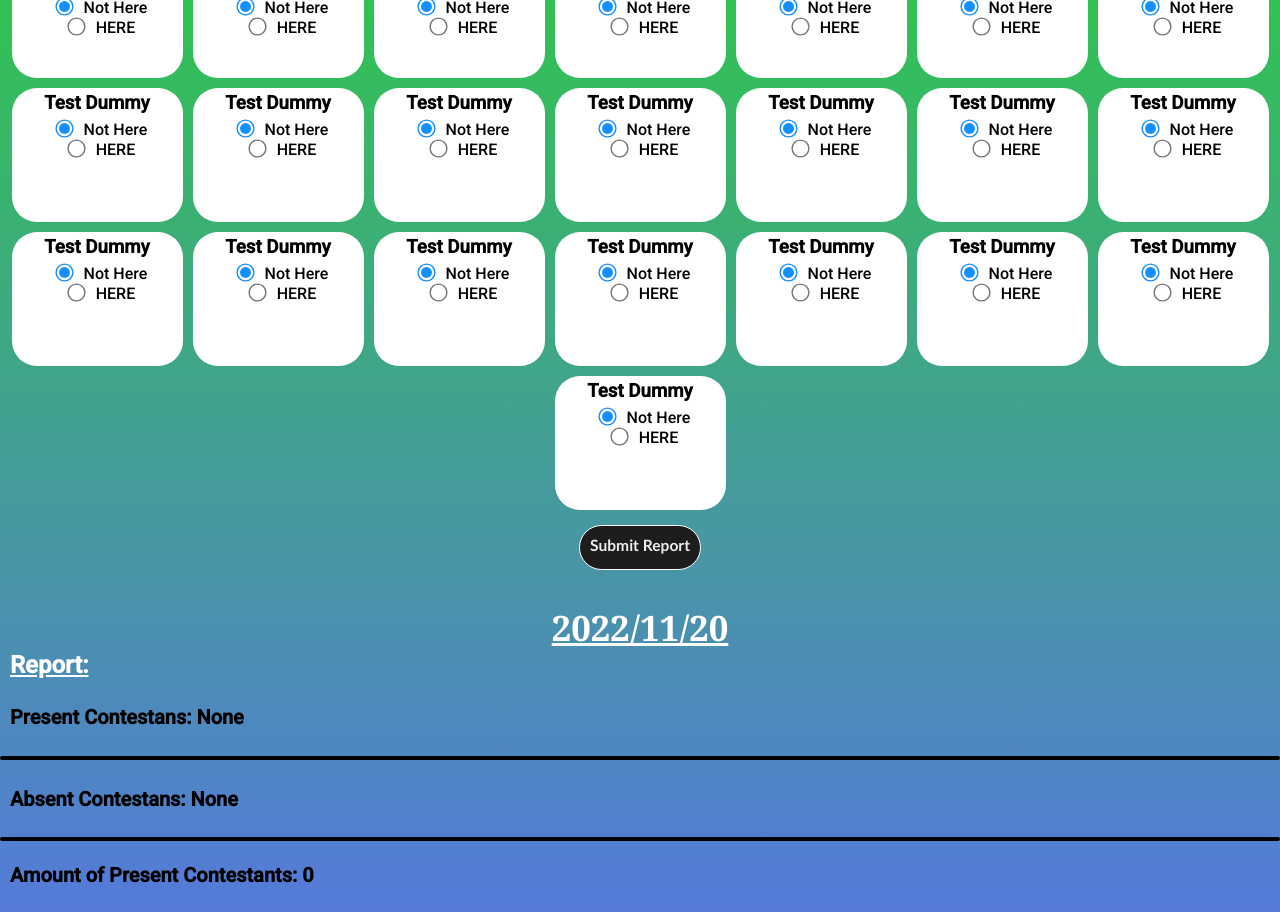
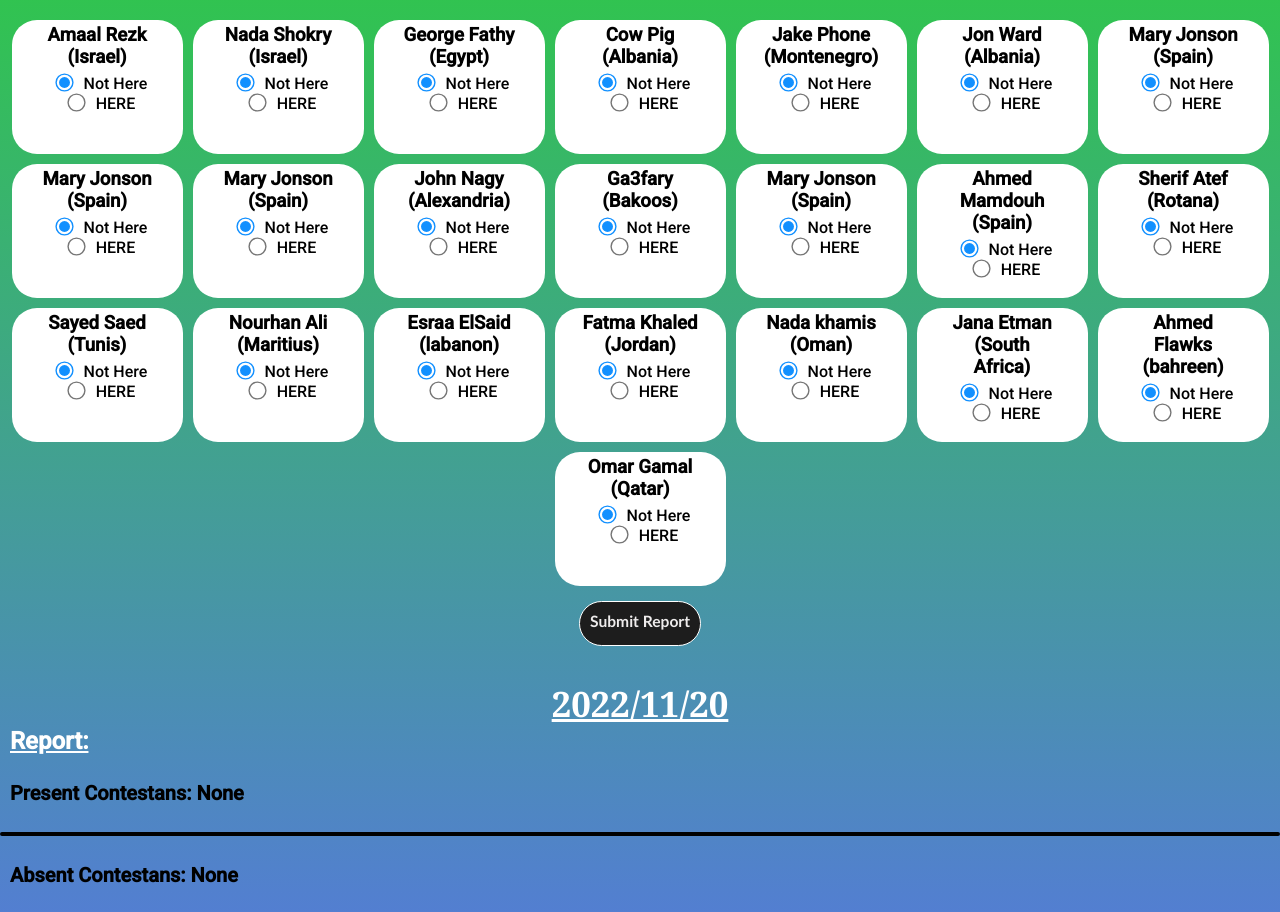
Before and after one commit to xRacore/Ecoteen, a plain HTML site: page index.html in a window 1280 px wide. Shown: the part 216-1128 px from the top of the page. Drawn offline with Linux system fonts and the light colour scheme.

Commit message:
Update index.html

```diff
--- a/index.html
+++ b/index.html
@@ -14,14 +14,25 @@
     />
   </head>
   <body>
-    <center><h1>Miss Eco Teen <br> International</h1></center>
+    <br>
+    <br>
+    <br>
+    <center>
+      <img src="head.jpg" alt="" width="100px" class="img1">
+      <br>
+    </center>
+    <center>
+      <h1>
+        Miss Eco Teen <br />
+        International
+      </h1>
+    </center>
     <center><h2>Attendance System</h2></center>
-
     <div id="class">
       <div class="students" id="0">
-        <h3 id="name0">Mary Jonson
-          <br>
-          (Egypt)
+        <h3 id="name0">
+          Mary Jonson
+          <span> (Spain) </span>
         </h3>
         <input type="radio" id="Here0" name="0" value="Here" checked />
         Not Here<br />
@@ -29,17 +40,19 @@
       </div>
 
       <div class="students" id="1">
-        <h3 id="name1">Jon Ward <br>
-          (Albania)</h3>
+        <h3 id="name1">
+          Jon Ward
+          <span> (Albania) </span>
+        </h3>
         <input type="radio" id="Here1" name="1" value="Here" checked />
         Not Here<br />
         <input type="radio" name="1" /> HERE
       </div>
 
       <div class="students" id="2">
-        <h3 id="name2">Jake Phone
-          <br>
-          (Montenegro)
+        <h3 id="name2">
+          Jake Phone
+          <span> (Montenegro) </span>
         </h3>
         <input type="radio" id="Here2" name="2" value="Here" checked />
         Not Here<br />
@@ -47,9 +60,9 @@
       </div>
 
       <div class="students" id="3">
-        <h3 id="name3">Cow Pig
-          <br>
-          (Germany)
+        <h3 id="name3">
+          Cow Pig
+          <span> (Albania) </span>
         </h3>
         <input type="radio" id="Here3" name="3" value="Here" checked />
         Not Here<br />
@@ -57,9 +70,9 @@
       </div>
 
       <div class="students" id="4">
-        <h3 id="name4">George Fathy
-          <br>
-          (Egypt)
+        <h3 id="name4">
+          George Fathy
+          <span> (Egypt) </span>
         </h3>
         <input type="radio" id="Here4" name="4" value="Here" checked />
         Not Here<br />
@@ -67,109 +80,154 @@
       </div>
 
       <div class="students" id="5">
-        <h3 id="name5">Nada Shokry
-          <br>
-          (Israel)
+        <h3 id="name5">
+          Nada Shokry
+          <span> (Israel) </span>
         </h3>
         <input type="radio" id="Here5" name="5" value="Here" checked />
         Not Here<br />
         <input type="radio" name="5" /> HERE
       </div>
       <div class="students" id="6">
-        <h3 id="name6">Amaal Rezk
-          <br>
-          (Israel)
+        <h3 id="name6">
+          Amaal Rezk
+          <span> (Israel) </span>
         </h3>
         <input type="radio" id="Here6" name="6" value="Here" checked />
         Not Here<br />
         <input type="radio" name="6" /> HERE
       </div>
       <div class="students" id="7">
-        <h3 id="name7">Test Dummy</h3>
+        <h3 id="name7">
+          Sherif Atef
+          <span> (Rotana) </span>
+        </h3>
         <input type="radio" id="Here7" name="7" value="Here" checked />
         Not Here<br />
         <input type="radio" name="7" /> HERE
       </div>
       <div class="students" id="8">
-        <h3 id="name8">Test Dummy</h3>
+        <h3 id="name8">
+          Ahmed Mamdouh
+          <span> (Spain) </span>
+        </h3>
         <input type="radio" id="Here8" name="8" value="Here" checked />
         Not Here<br />
         <input type="radio" name="8" /> HERE
       </div>
       <div class="students" id="9">
-        <h3 id="name9">Test Dummy</h3>
+        <h3 id="name9">
+          Mary Jonson
+          <span> (Spain) </span>
+        </h3>
         <input type="radio" id="Here9" name="9" value="Here" checked />
         Not Here<br />
         <input type="radio" name="9" /> HERE
       </div>
       <div class="students" id="10">
-        <h3 id="name10">Test Dummy</h3>
+        <h3 id="name10">
+          Ga3fary
+          <span> (Bakoos) </span>
+        </h3>
         <input type="radio" id="Here10" name="10" value="Here" checked />
         Not Here<br />
         <input type="radio" name="10" /> HERE
       </div>
       <div class="students" id="11">
-        <h3 id="name11">Test Dummy</h3>
+        <h3 id="name11">
+          John Nagy
+          <span> (Alexandria) </span>
+        </h3>
         <input type="radio" id="Here11" name="11" value="Here" checked />
         Not Here<br />
         <input type="radio" name="11" /> HERE
       </div>
       <div class="students" id="12">
-        <h3 id="name12">Test Dummy</h3>
+        <h3 id="name12">
+          Mary Jonson
+          <span> (Spain) </span>
+        </h3>
         <input type="radio" id="Here12" name="12" value="Here" checked />
         Not Here<br />
         <input type="radio" name="12" /> HERE
       </div>
       <div class="students" id="13">
-        <h3 id="name13">Test Dummy</h3>
+        <h3 id="name13">
+          Mary Jonson
+          <span> (Spain) </span>
+        </h3>
         <input type="radio" id="Here13" name="13" value="Here" checked />
         Not Here<br />
         <input type="radio" name="13" /> HERE
       </div>
       <div class="students" id="14">
-        <h3 id="name14">Test Dummy</h3>
+        <h3 id="name14">
+          Ahmed Flawks
+          <span> (bahreen) </span>
+        </h3>
         <input type="radio" id="Here14" name="14" value="Here" checked />
         Not Here<br />
         <input type="radio" name="14" /> HERE
       </div>
       <div class="students" id="15">
-        <h3 id="name15">Test Dummy</h3>
+        <h3 id="name15">
+          Jana Etman
+          <span> (South Africa) </span>
+        </h3>
         <input type="radio" id="Here15" name="15" value="Here" checked />
         Not Here<br />
         <input type="radio" name="15" /> HERE
       </div>
       <div class="students" id="16">
-        <h3 id="name16">Test Dummy</h3>
+        <h3 id="name16">
+          Nada khamis
+          <span> (Oman) </span>
+        </h3>
         <input type="radio" id="Here16" name="16" value="Here" checked />
         Not Here<br />
         <input type="radio" name="16" /> HERE
       </div>
       <div class="students" id="17">
-        <h3 id="name17">Test Dummy</h3>
+        <h3 id="name17">
+          Fatma Khaled
+          <span> (Jordan) </span>
+        </h3>
         <input type="radio" id="Here17" name="17" value="Here" checked />
         Not Here<br />
         <input type="radio" name="17" /> HERE
       </div>
       <div class="students" id="18">
-        <h3 id="name18">Test Dummy</h3>
+        <h3 id="name18">
+          Esraa ElSaid
+          <span> (labanon) </span>
+        </h3>
         <input type="radio" id="Here18" name="18" value="Here" checked />
         Not Here<br />
         <input type="radio" name="18" /> HERE
       </div>
       <div class="students" id="19">
-        <h3 id="name19">Test Dummy</h3>
+        <h3 id="name19">
+          Nourhan Ali
+          <span> (Maritius) </span>
+        </h3>
         <input type="radio" id="Here19" name="19" value="Here" checked />
         Not Here<br />
         <input type="radio" name="19" /> HERE
       </div>
       <div class="students" id="20">
-        <h3 id="name20">Test Dummy</h3>
+        <h3 id="name20">
+          Sayed Saed
+          <span> (Tunis) </span>
+        </h3>
         <input type="radio" id="Here20" name="20" value="Here" checked />
         Not Here<br />
         <input type="radio" name="20" /> HERE
       </div>
       <div class="students" id="21">
-        <h3 id="name21">Test Dummy</h3>
+        <h3 id="name21">
+          Omar Gamal
+          <span> (Qatar) </span>
+        </h3>
         <input type="radio" id="Here21" name="21" value="Here" checked />
         Not Here<br />
         <input type="radio" name="21" /> HERE
@@ -181,29 +239,27 @@
       </button>
     </center>
     <center><h1 id="demo"></h1></center>
-    <h2 style="text-decoration: underline; color:white; margin-left: 10px;">Report:</h2>
-    <h4 id="report_info_students">
-      Present Contestans:
-      None
-    </h4>
-    <hr>
+    <h2 style="text-decoration: underline; color: white; margin-left: 10px">
+      Report:
+    </h2>
+    <h4 id="report_info_students">Present Contestans: None</h4>
+    <hr />
     <h4 id="Absent">Absent Contestans: None</h4>
-    <hr>
-    <h3 id="report_info_number">Amount of Present Contestants: 0</h3>
-    <h4 id="Absentnum">Amount of Absent Contestants: 0</h4>
-    <hr>
-    <div class="footer">Contact us:
-      <br>
+    <hr />
+    <h3 id="report_info_number">Total Present Contestants: 0</h3>
+    <h4 id="Absentnum">Total Absent Contestants: 0</h4>
+    <hr />
+    <div class="footer">
+      Contact us:
+      <br />
       01091728177
     </div>
-  <div class="cred"> Developed by
-    <span>
-      Racore
-    </span>&#169;
-  </div>
-    <br>
-    <br>
-    <br>
+    <div class="cred">
+      Developed by <span class="span1"> Racore </span>&#169;
+    </div>
+    <br />
+    <br />
+    <br />
     <script src="index.js"></script>
   </body>
 </html>
```
